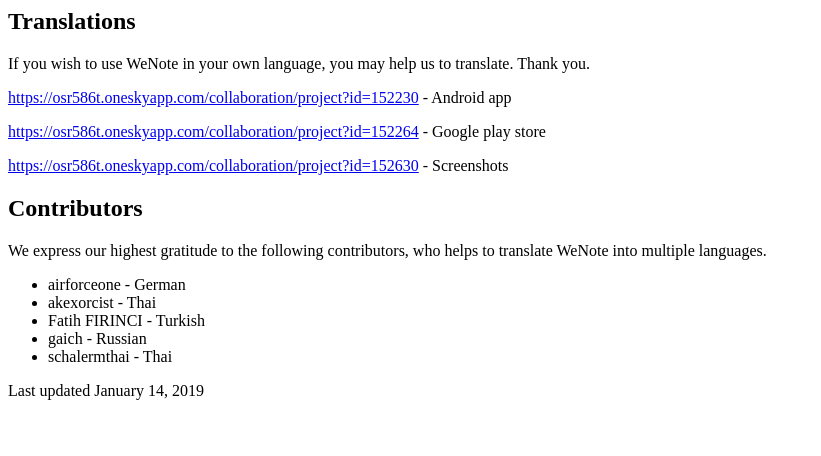
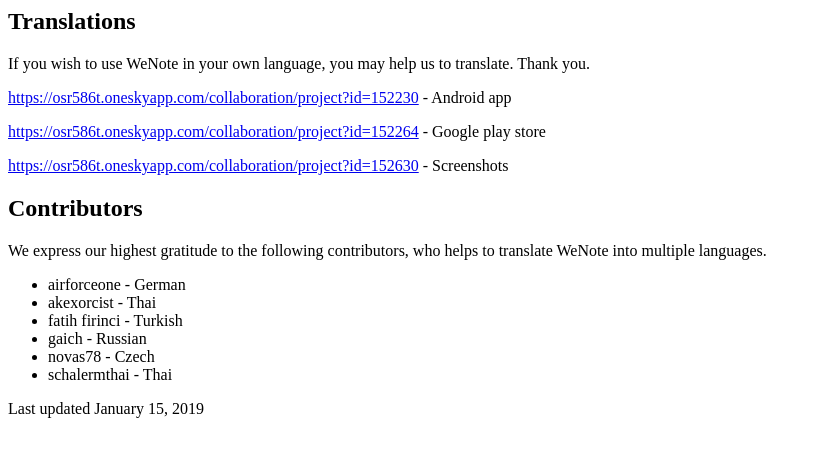
Before and after one commit to yccheok/wenote.jstock.co, a plain HTML site: page translations.html in a window 1280 px wide. Shown: the whole page, without its empty margins (0-821 px from the left). Drawn offline with Linux system fonts and the light colour scheme.

Commit message:
Update translations.html

```diff
--- a/translations.html
+++ b/translations.html
@@ -18,11 +18,12 @@
  <ul>
   <li>airforceone - German</li>
   <li>akexorcist - Thai</li>
-  <li>Fatih FIRINCI - Turkish</li>
+  <li>fatih firinci - Turkish</li>
   <li>gaich - Russian</li>
+  <li>novas78 - Czech</li>
   <li>schalermthai - Thai</li>
 </ul></p>
 
-<p>Last updated January 14, 2019</p>
+<p>Last updated January 15, 2019</p>
 </body>
 </html>
```
